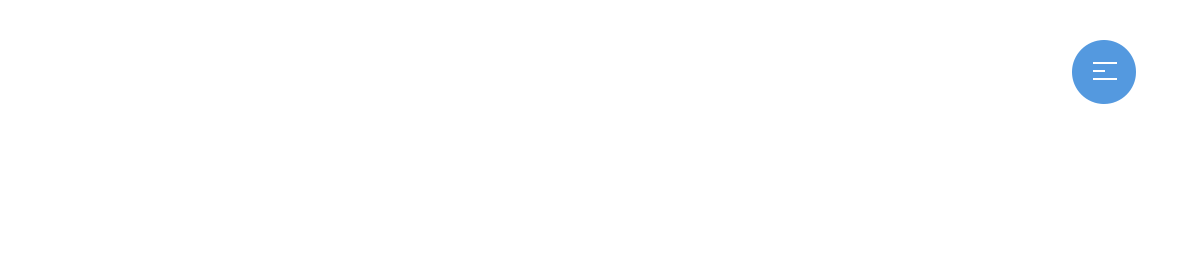
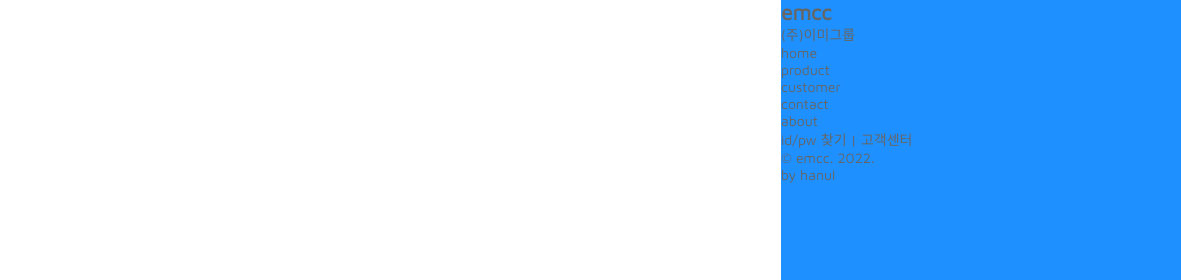
Before and after one commit to jihyeunwoo/04-emcc, a plain HTML site: page index.html in a window 1280 px wide. Shown: the top 280 px of the page, 99-1280 px from the left. Drawn offline with nearby package versions, Linux system fonts and the light colour scheme.

Commit message:
sidePanel added
style, html added

```diff
--- a/css/style.css
+++ b/css/style.css
@@ -51,6 +51,9 @@ a{
 .pos-absolute{
 	position: absolute;
 }
+.pos-fixed{
+	position: fixed;
+}
 button{
 	background-color: transparent;
 	border: 0;
@@ -58,7 +61,7 @@ button{
 }
 
 /* ========================= header ============================  */
-header{
+header .main-header{	/* header 태그중 클래스값이 main-header인 */
 	background-image: url("../images/visual_bg.jpg");
 	background-repeat: no-repeat;
 	background-position: 50% 50%;
@@ -229,6 +232,16 @@ header{
    	border-radius: 50%;
    	text-align : center;
 }
+/* ========================= sidePanel ============================  */
+#sidePanel{
+	background-color: dodgerblue;
+	min-width: 20rem;
+	height: 100%;
+	right: 0;
+	top: 0;
+}
+
+
 /* ========================= aside ============================  */
 .aside-bg{
 	min-height: 300px;
--- a/index.html
+++ b/index.html
@@ -25,7 +25,7 @@
 </head>
 <body>
 	<h1 class="d-none">EMCC 이미그룹</h1>
-	<header>
+	<header class="main-header">
 		<div class="container pos-relative">
 			<div class="logo">
 				<a href="#"> <img src="images/gnb_logo.png" alt="emcc" />
@@ -114,6 +114,27 @@
 			</div>
 		</article>
 	</section>
+	<div id="sidePanel" class="collapse pos-fixed">
+		<header class="side-header">
+			<h2>emcc</h2>
+			<p>(주)이미그룹</p>
+			<nav class="side-nav">
+				<ul id="snb">
+					<li><a href="#">home</a></li>
+					<li><a href="#">product</a></li>
+					<li><a href="#">customer</a></li>
+					<li><a href="#">contact</a></li>
+					<li><a href="#">about</a></li>
+				</ul>
+			</nav>
+		</header>
+		<section>
+			<a href="#">id/pw 찾기</a>	| <a href="#">고객센터</a>
+		</section>
+		<footer>
+			&copy; emcc. 2022. <br /> by <a href="mailto:hanul7797@naver.com">hanul</a>
+		</footer>
+	</div>
 	<aside class="aside-bg">
 		<h2 class="d-none">이미그룹 캐치프레이즈</h2>
 		<!-- Catchphrase : 다른 사람에게 주의를 끌기 위해 사용되는 문구 -->
```
